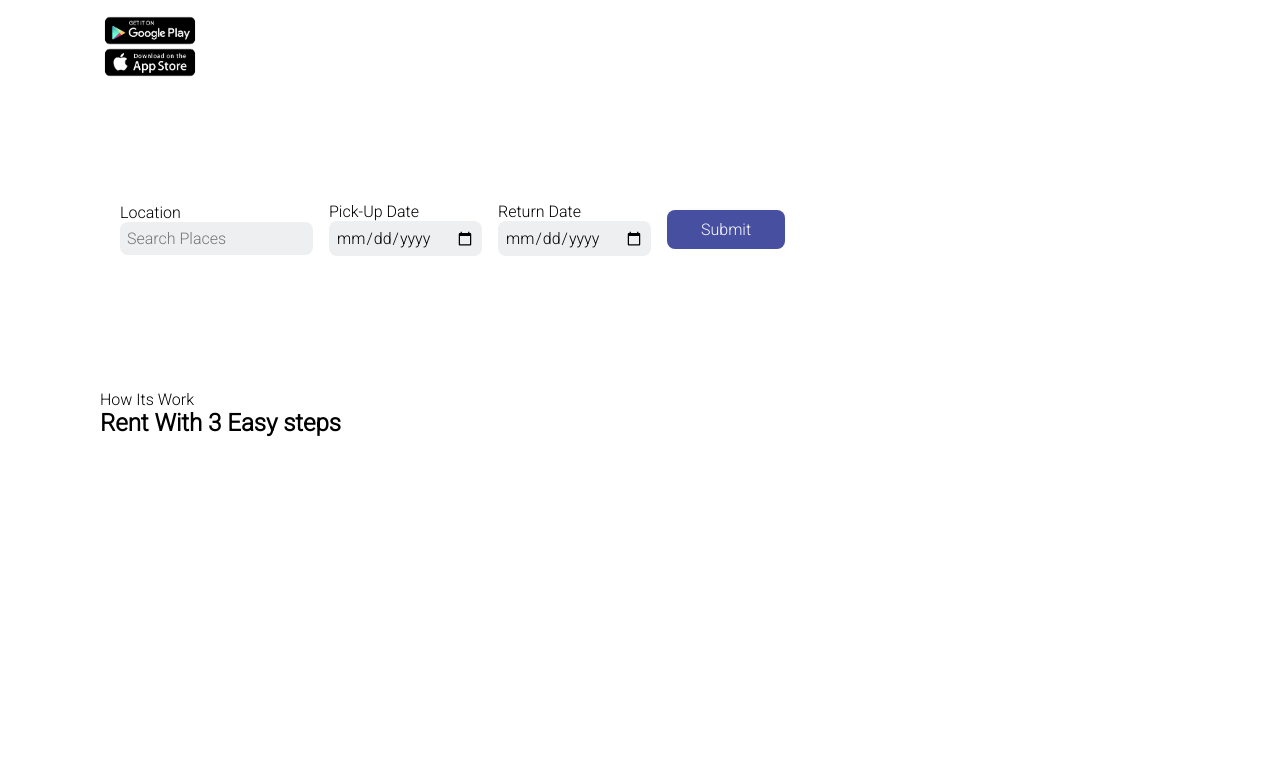
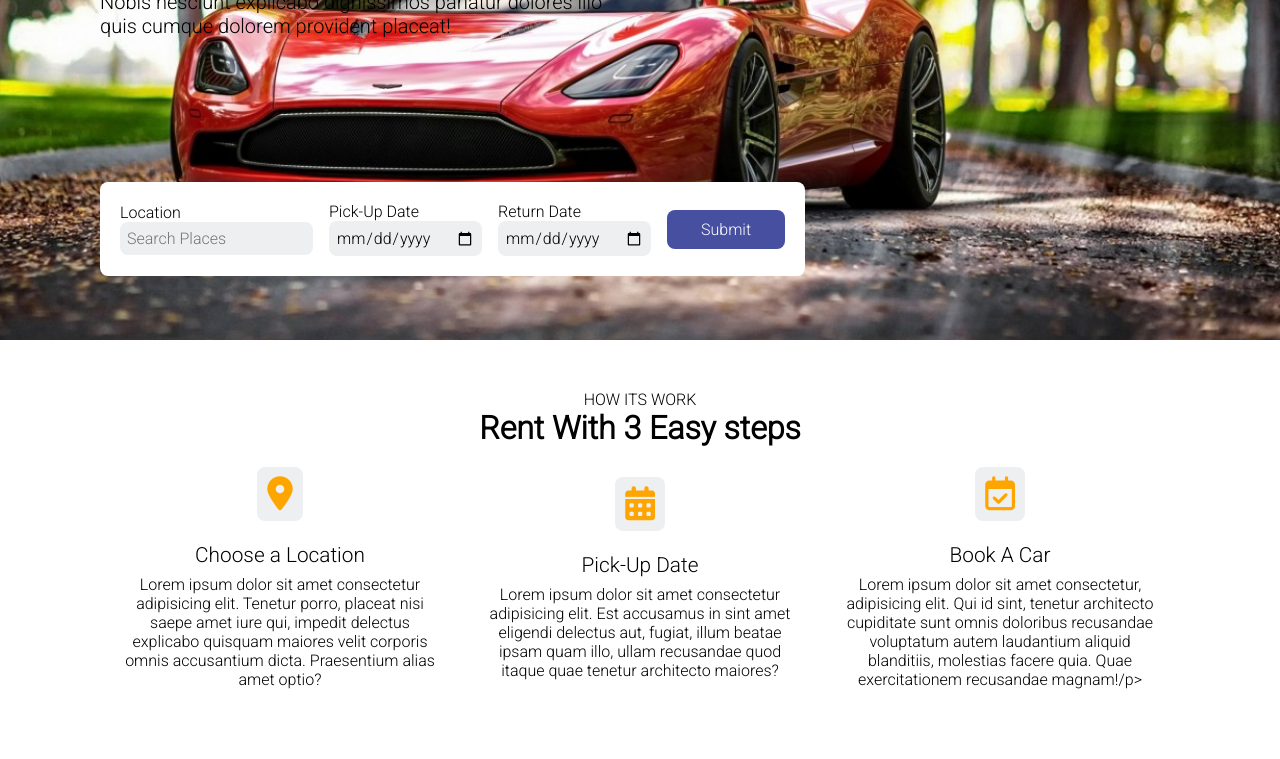
Before and after one commit to MansiKatiyar/practice, a plain HTML site: page car-rental.html in a window 1280 px wide. Shown: the part 460-1219 px from the top of the page. Before the commit the page ends 947 px from the top, so only its background shows below. Drawn offline with Linux system fonts and the light colour scheme.

Commit message:
add the ride section

```diff
--- a/car-rental.html
+++ b/car-rental.html
@@ -6,8 +6,10 @@
     <meta http-equiv="X-UA-Compatible" content="IE=edge">
     <meta name="viewport" content="width=device-width, initial-scale=1.0">
     <title>Document</title>
+    <script src="https://kit.fontawesome.com/8e517d223f.js" crossorigin="anonymous"></script>
     <style>
-        @import url('https://fonts.googleapis.com/css2?family=Roboto:wght@300&display=swap');
+        @import url('https://fonts.googleapis.com/css2?family=Roboto:ital,wght@0,300;1,400&display=swap');
+
 
         * {
             margin: 0;
@@ -69,6 +71,13 @@
             --text-color: #444;
             --gradient: linear-gradient(#fe5b3d, #ffac38);
         }
+        .ride-container{
+            display:grid;
+            align-items:center;
+            grid-template-columns: repeat(auto-fit,minmax(250px,auto));
+            gap:1 rem;
+            margin-top: 2 rem;
+        }
 
         html::-webkit-scrollbar {
             width: 0.5rem;
@@ -100,12 +109,56 @@
             padding: 15px 100px;
 
         }
+        .ride-container .box{
+            text-align: center;
+            padding:20px;
+        }
+        .ride-container .box .fas{
+            font-size: 34px;
+            padding:10px;
+            background: #eeeff1;
+            border-radius: 0.5rem;
+            color:orange;
+        }
+        .ride-container .box .far{
+            font-size: 34px;
+            padding:10px;
+            background: #eeeff1;
+            border-radius: 0.5rem;
+            color:orange;
+        }
+        .ride-container .box h2{
+            font-size: 1.3rem;
+            font-weight: 500;
+            margin:1.4rem 0 0.5rem;
+        }
+        .ride-container .box .fas:hover,
+        .ride-container .fas{
+            background: orangered;
+            color:#fff;
+        }
+        .ride-container .box .far:hover,
+        .ride-container .far{
+            background: orangered;
+            color:#fff;
+        }
+        .heading{
+            text-align:center;
+        }
+        .heading span{
+            font-weight:500;
+            text-transform: uppercase;
+        }
+        .heading h1{
+            font-size:2rem;
+
+        }
 
         .home {
             width: 100%;
             min-height: 100vh;
             position: relative;
-            background: url(./images/download\(3\).jfif);
+            background: url(./images/car10.jpg);
             background-repeat: no-repeat;
             background-position: center right;
             background-size: cover;
@@ -216,11 +269,8 @@
     <section class="home" id="home">
         <div class="text">
             <h1><span>Looking</span> to <br>rent a car</h1>
-            <p>Lorem ipsum dolor sit amet consectetur adipisicing elit. Nobis nesciunt explicabo dignissimos pariatur
+            <p style="font-size: 20px;">Lorem ipsum dolor sit amet consectetur adipisicing elit. Nobis nesciunt explicabo dignissimos pariatur
                 dolores illo quis cumque dolorem provident placeat!</p>
-            <div class="app-stores">
-                <img src="./images/download (1).png" alt="">
-            </div>
         </div>
         <div class="form-container">
             <form action="">
@@ -245,9 +295,25 @@
             <span>How Its Work</span>
             <h1>Rent With 3 Easy steps</h1>
         </div>
+        <div class="ride-container">
+            <div class="box">
+                <i class="fas fa-map-marker-alt"></i>
+                <h2>Choose a Location</h2>
+                <p>Lorem ipsum dolor sit amet consectetur adipisicing elit. Tenetur porro, placeat nisi saepe amet iure qui, impedit delectus explicabo quisquam maiores velit corporis omnis accusantium dicta. Praesentium alias amet optio?</p>
+            </div>
+            <div class="box">
+                <i class="fas fa-calendar-alt"></i>
+                <h2>Pick-Up Date</h2>
+                <p>Lorem ipsum dolor sit amet consectetur adipisicing elit. Est accusamus in sint amet eligendi delectus aut, fugiat, illum beatae ipsam quam illo, ullam recusandae quod itaque quae tenetur architecto maiores?</p>
+            </div>
+            <div class="box">
+                <i class="far fa-calendar-check"></i>
+                <h2>Book A Car</h2>
+                <p>Lorem ipsum dolor sit amet consectetur, adipisicing elit. Qui id sint, tenetur architecto cupiditate sunt omnis doloribus recusandae voluptatum autem laudantium aliquid blanditiis, molestias facere quia. Quae exercitationem recusandae magnam!/p>
+            </div>
+        </div>
+    </section>
 
-    </section>
-    <script src="carrental.js"></script>
 
 </body>
 
```
Also changed, not shown: images/car.jfif (added), images/car10.jpg (added), images/car2.jfif (added), images/car5.jfif (added), images/car8.jfif (added), images/car9.jfif (added).
